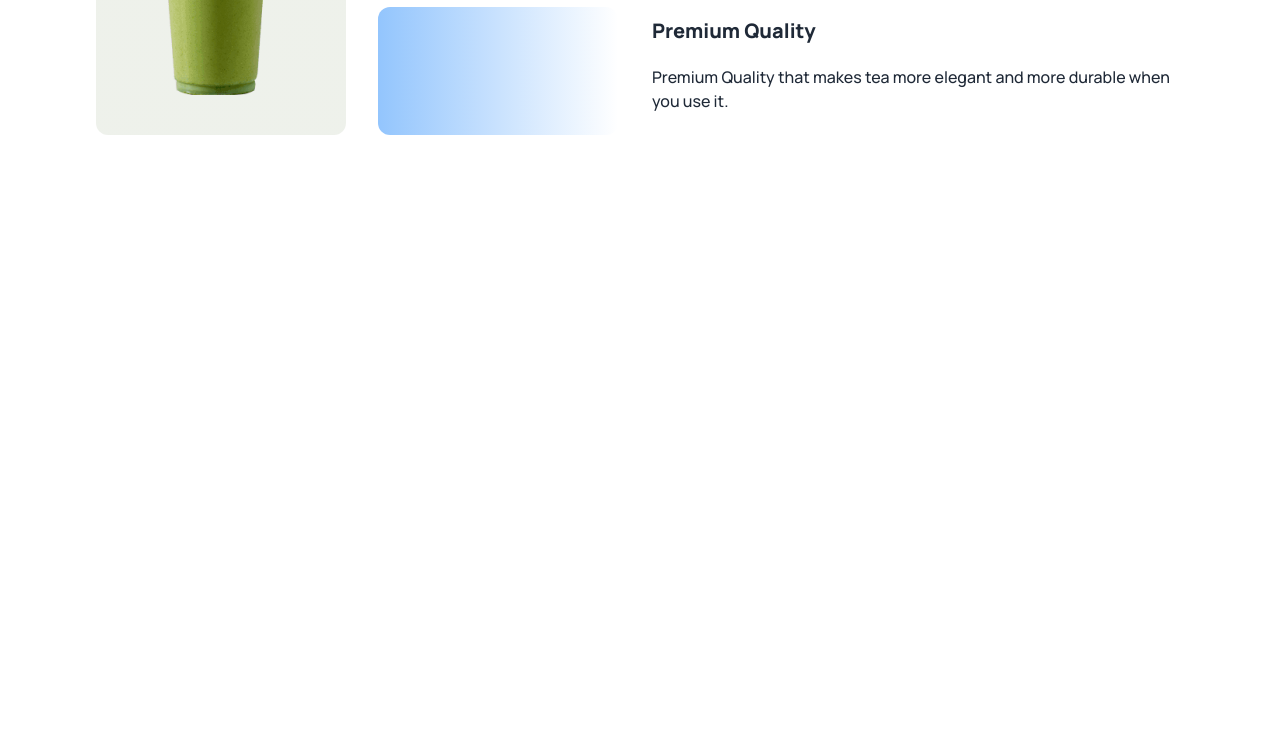
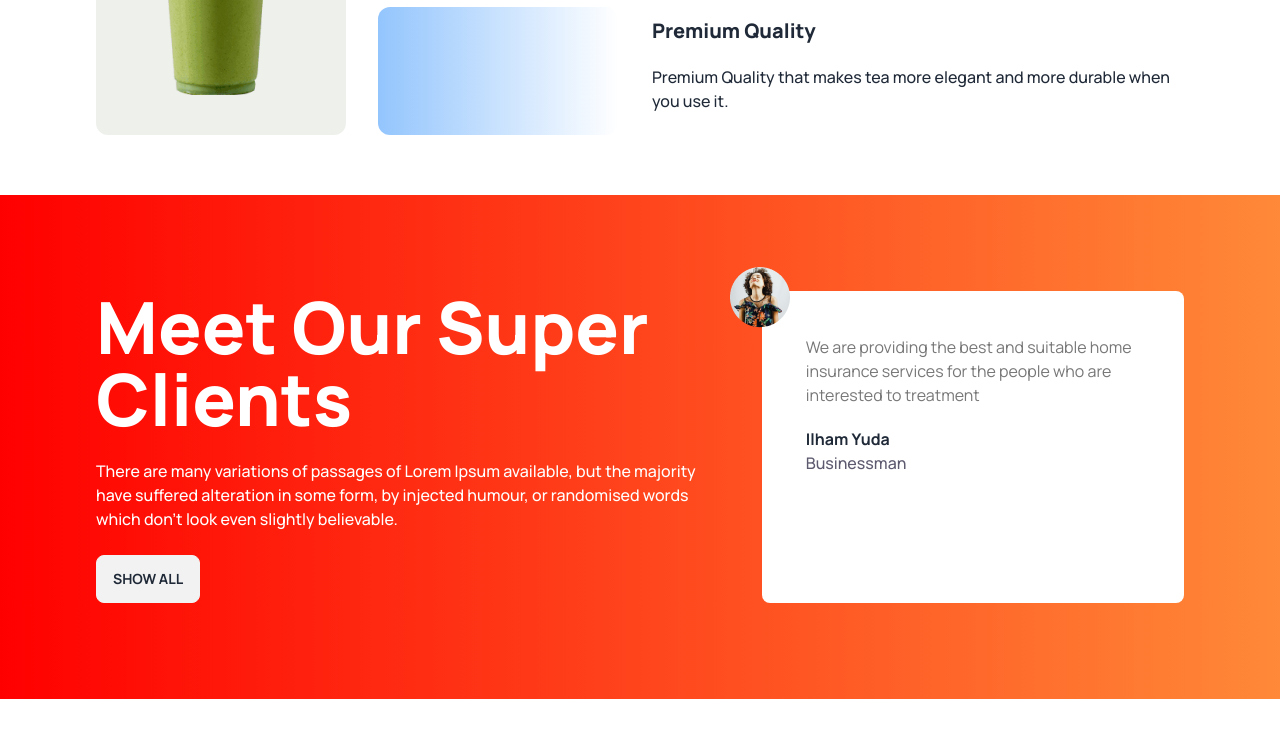
Before and after one commit to Md-Hasan-Arif/tea-house-with-daisyui, a plain HTML site: page index.html in a window 1280 px wide. Shown: the part 1428-2165 px from the top of the page. Before the commit the page ends 1623 px from the top, so only its background shows below. Drawn offline with nearby package versions, Linux system fonts and the light colour scheme.

Commit message:
added half of review section

```diff
--- a/index.html
+++ b/index.html
@@ -150,6 +150,20 @@
 
       </div>
      </section>
+     <!-- reviw section -->
+     <section class="max-w-screen-xl mx-auto flex flex-col lg:flex-row gap-12 my-10 py-5 lg:py-24 px-8 md:px-16 lg:px-24  bg-gradient-to-r from-[#F00] to-[#FF8938]">
+        <div class="space-y-6 text-white">
+            <h4 class="text-7xl font-extrabold">Meet Our Super Clients</h4>
+            <p class="text-base font-medium">There are many variations of passages of Lorem Ipsum available, but the majority have suffered alteration in some form, by injected humour, or randomised words which don't look even slightly believable. </p>
+            <button class="btn text-">Show All</button>
+        </div>
+        <div class="rounded-lg bg-white p-11 relative">
+          <img class="absolute -left-8 -top-6" src="./tea-house-resources/images/client.png" alt="">
+          <p class="text-base font-normal text-[#777] mb-5">We are providing the best and suitable home insurance services for the people who are interested to treatment</p>
+          <h5 class="text-base font-bold">Ilham Yuda</h5>
+          <p class="text-base font-medium text-[#5D5A6F]">Businessman</p>
+        </div>
+     </section>
 
    <!-- news and event section -->
       <!-- <section  class="max-w-screen-xl mx-auto my-10 py-5 px-8 md:px-16 lg:px-24 text-center  ">
```
